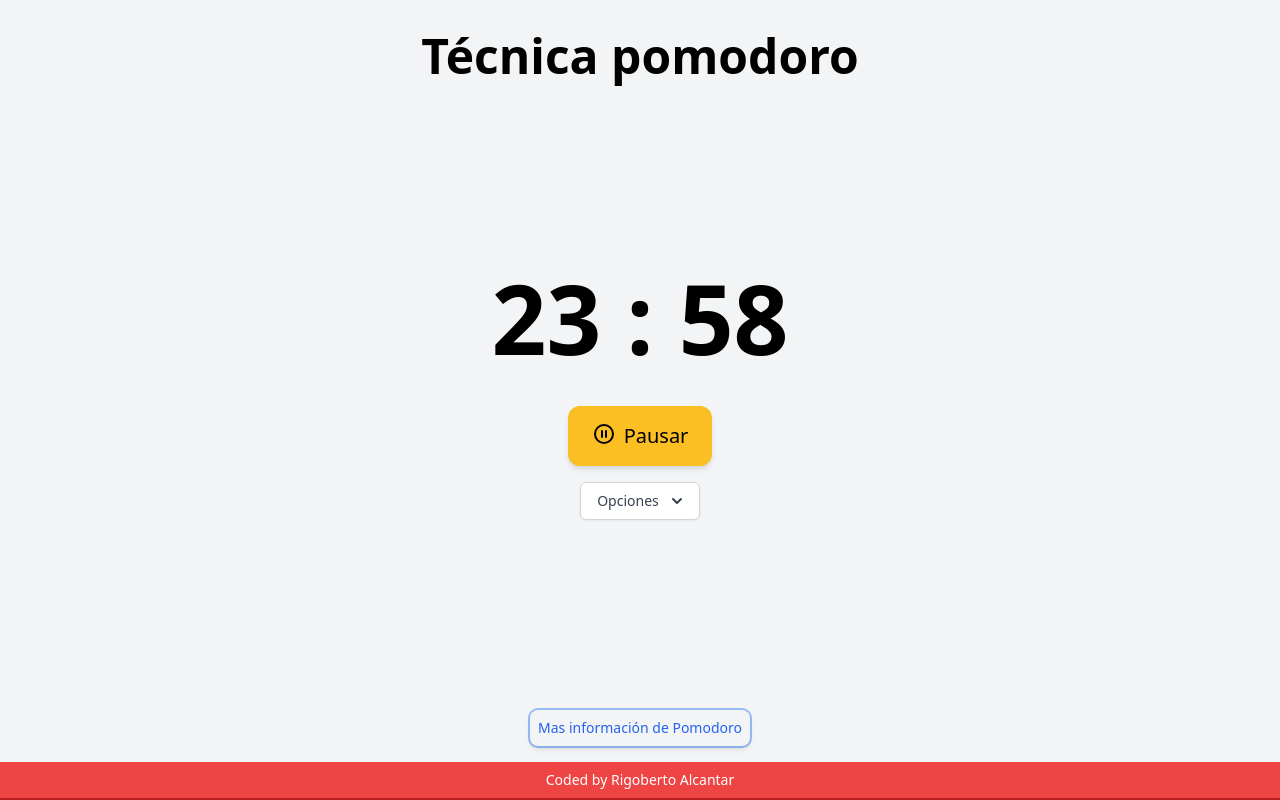
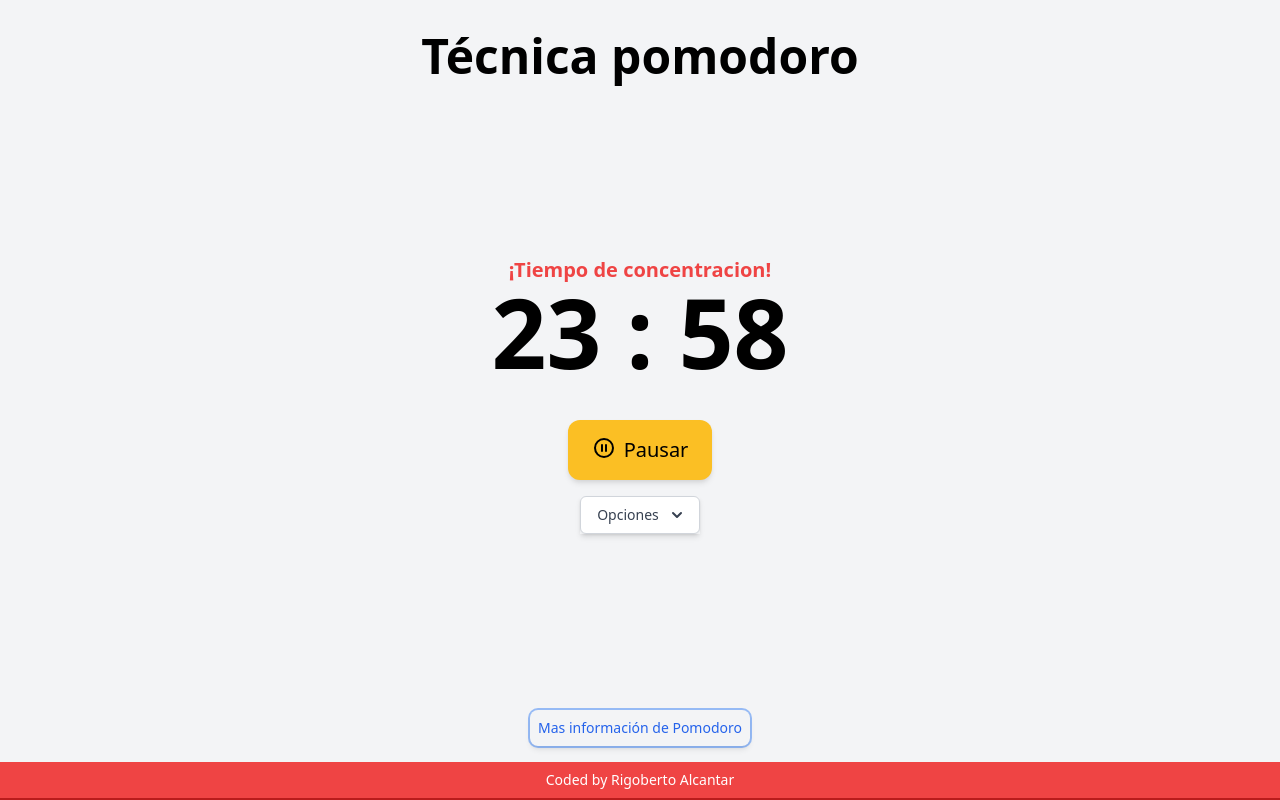
Before and after one commit to rigobertoalag/pomodoro-portfolio, a React (Create React App) app: page / in a window 1280 px wide. Both pictures are taken after a click on the button "Iniciar". Built offline with nearby package versions, Linux system fonts and the light colour scheme.

Commit message:
Add information time

```diff
--- a/src/components/Timer.jsx
+++ b/src/components/Timer.jsx
@@ -1,11 +1,11 @@
 import { useState, useEffect } from "react";
 
-import { Fragment } from 'react'
-import { Menu, Transition } from '@headlessui/react'
-import { ChevronDownIcon } from '@heroicons/react/solid'
+import { Fragment } from "react";
+import { Menu, Transition } from "@headlessui/react";
+import { ChevronDownIcon } from "@heroicons/react/solid";
 
 function classNames(...classes) {
-  return classes.filter(Boolean).join(' ')
+  return classes.filter(Boolean).join(" ");
 }
 
 const Timer = () => {
@@ -14,7 +14,7 @@ const Timer = () => {
   const [begin, setBegin] = useState(false);
   const [pause, setPause] = useState(false);
   const [resume, setResume] = useState(false);
-  const [isTest, setIsTest] = useState(false)
+  const [isTest, setIsTest] = useState(false);
 
   const focusTime = () => {
     if (minutes === 0 && seconds === 0) {
@@ -59,15 +59,17 @@ const Timer = () => {
     setBegin(true);
   };
 
-  const testTime = (i) =>{
-    if(i){
+  const testTime = (i) => {
+    if (i) {
       setTime([parseInt(0), parseInt(10)]);
-      setIsTest(true)
-    }else{
+      setIsTest(true);
+      setIsFocus(true);
+    } else {
       setTime([parseInt(24), parseInt(0)]);
-      setIsTest(false)
+      setIsTest(false);
+      setIsFocus(false);
     }
-  }
+  };
 
   useEffect(() => {
     if (pause) {
@@ -89,13 +91,22 @@ const Timer = () => {
 
   return (
     <div className="flex flex-col justify-center items-center h-full w-full">
+      {begin ? (
+        isFocus ? (
+          <p className="text-xl text-red-500 font-bold">¡Tiempo de concentracion!</p>
+        ) : (
+          <p className="text-xl text-green-500 font-bold">Toma un respiro</p>
+        )
+      ) : null}
       <p className="text-8xl font-semibold">
         {minutes.toString().padStart(2, "0")} :{" "}
         {seconds.toString().padStart(2, "0")}
       </p>
-      {
-        isTest ? <p className="text-sm font-extralight text-gray-500">Tiempo de prueba</p> : null
-      }
+      {isTest ? (
+        <p className="text-sm font-extralight text-gray-500">
+          Tiempo de prueba
+        </p>
+      ) : null}
       {!begin ? (
         <button
           className="bg-green-500 py-4 px-6 mt-10 text-white text-xl rounded-xl flex flex-row shadow-md"
@@ -195,16 +206,7 @@ const Timer = () => {
         </div>
       )}
 
-      {/* <div className="flex flex-col mt-8">
-        <button className="p-3 bg-gray-300 rounded-lg shadow-md text-sm mb-2">
-          Tiempo regular
-        </button>
-        <button className="p-3 bg-gray-400 rounded-lg shadow-md text-sm">
-          Tiempo de prueba
-        </button>
-      </div> */}
-
-      <Menu as="div" className="relative inline-block text-left mt-4">
+      <Menu as="div" className="relative inline-block text-left mt-4 shadow-md">
         <div>
           <Menu.Button className="inline-flex justify-center w-full rounded-md border border-gray-300 shadow-sm px-4 py-2 bg-white text-sm font-medium text-gray-700 hover:bg-gray-50 focus:outline-none focus:ring-2 focus:ring-offset-2 focus:ring-offset-gray-100 focus:ring-indigo-500">
             Opciones
@@ -233,7 +235,7 @@ const Timer = () => {
                       active ? "bg-gray-100 text-gray-900" : "text-gray-700",
                       "block px-4 py-2 text-sm"
                     )}
-                    onClick={() => (testTime(false))}
+                    onClick={() => testTime(false)}
                   >
                     <p>Tiempo regular</p>
                   </div>
@@ -246,7 +248,7 @@ const Timer = () => {
                       active ? "bg-gray-100 text-gray-900" : "text-gray-700",
                       "block px-4 py-2 text-sm"
                     )}
-                    onClick={() => (testTime(true))}
+                    onClick={() => testTime(true)}
                   >
                     <p>Tiempo de prueba</p>
                   </div>
```
